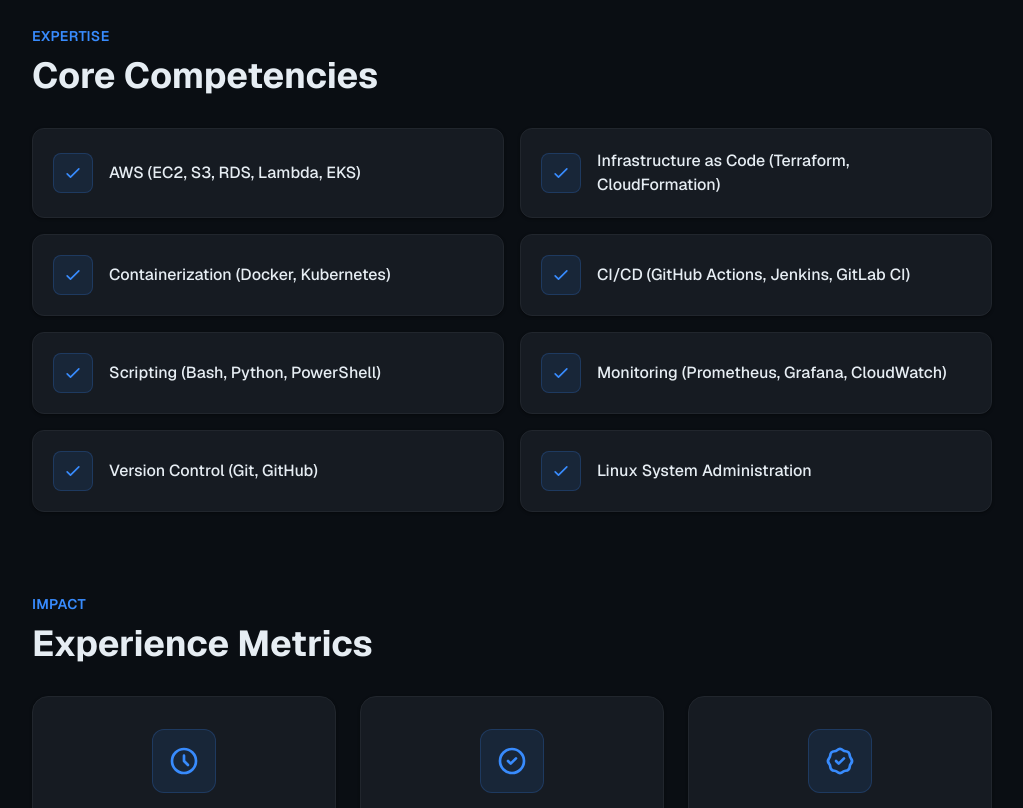
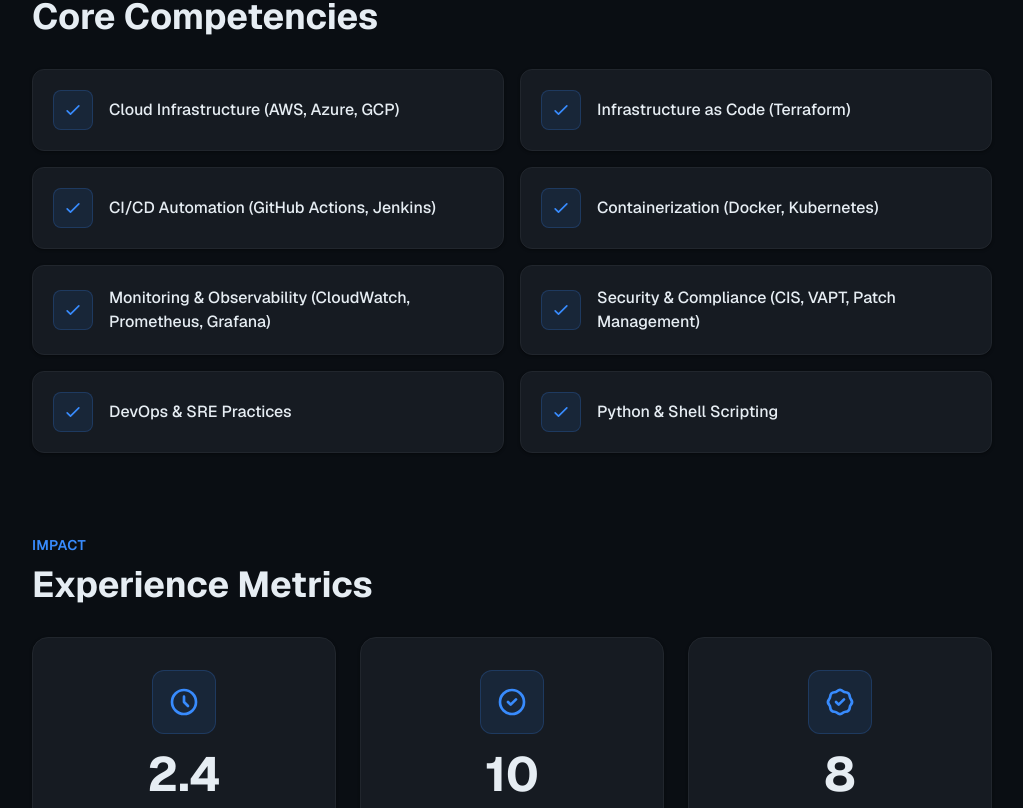
Before and after one commit to digambarrajaram/Digambar-Portfolio, a Next.js app: page /resume in a window 1280 px wide. Shown: the part 1187-1995 px from the top of the page, without its empty margins (128-1151 px from the left). Built offline with nearby package versions, Linux system fonts and the light colour scheme.

Commit message:
updated the content

```diff
--- a/app/about/page.tsx
+++ b/app/about/page.tsx
@@ -141,8 +141,9 @@
                   {cert.name}
                 </h3>
                 <div className="mt-auto">
-                  <p className="text-sm text-[#9198A1] mb-1 font-medium">{cert.issuer}</p>
-                  <p className="text-xs text-[#656D76]">{cert.year}</p>
+                  <p className="text-sm text-[#9198A1] mb-1 font-medium">{cert.provider}</p>
+                  {cert.duration && <p className="text-xs text-[#656D76]">{cert.duration}</p>}
+                  {cert.specialization && <p className="text-xs text-[#656D76]">{cert.specialization}</p>}
                 </div>
               </div>
             ))}
--- a/app/resume/page.tsx
+++ b/app/resume/page.tsx
@@ -1,5 +1,5 @@
 import type { Metadata } from "next";
-import { personalInfo, about, coreSkills, stats } from "@/data/portfolio";
+import { about, coreSkills, stats } from "@/data/portfolio";
 
 export const metadata: Metadata = {
   title: "Resume | Digambar Rajaram",
@@ -49,8 +49,8 @@
             </p>
 
             <a
-              href={personalInfo.resumeFile}
-              download="digambar_rajaram_resume.pdf"
+              href="/resume.txt"
+              download="digambar_rajaram_resume.txt"
               className="inline-flex items-center px-8 py-4 text-sm font-semibold text-white bg-[#388BFD] hover:bg-[#539BFF] rounded-lg transition-colors duration-200"
             >
               <svg
@@ -86,7 +86,7 @@
 
           <div className="glass-card p-8 rounded-xl border border-[#30363D]">
             <p className="text-[#9198A1] text-lg leading-relaxed">
-              {about.summary}
+              {about.headline}
             </p>
           </div>
         </section>
@@ -134,7 +134,7 @@
                 </svg>
               </div>
               <div className="text-5xl font-bold text-[#E6EDF3] mb-2">
-                {stats.yearsExperience}
+                 {stats.experienceYears}
               </div>
               <div className="text-[#9198A1] uppercase tracking-wide text-sm font-semibold">
                 Years Experience
@@ -148,7 +148,7 @@
                 </svg>
               </div>
               <div className="text-5xl font-bold text-[#E6EDF3] mb-2">
-                {stats.projectsCompleted}
+                 {stats.projects}
               </div>
               <div className="text-[#9198A1] uppercase tracking-wide text-sm font-semibold">
                 Projects Deployed
--- a/components/Footer.tsx
+++ b/components/Footer.tsx
@@ -19,7 +19,7 @@
               </span>
             </div>
             <p className="text-sm text-[#9198A1] mb-4">
-              {personalInfo.role}
+              {personalInfo.title}
             </p>
             <p className="text-xs text-[#656D76]">
               Building scalable cloud infrastructure
--- a/components/Header.tsx
+++ b/components/Header.tsx
@@ -16,7 +16,7 @@
                 {personalInfo.name.split(' ')[0]}
               </h1>
               <p className="text-xs text-[#9198A1]">
-                {personalInfo.role}
+                {personalInfo.title}
               </p>
             </div>
           </Link>
--- a/data/portfolio.ts
+++ b/data/portfolio.ts
@@ -1,155 +1,284 @@
 /**
- * PORTFOLIO CONTENT - Single Source of Truth
- *
- * Edit this file to update your entire portfolio website.
- * After making changes:
- * 1. git add data/portfolio.ts
- * 2. git commit -m "Update portfolio content"
- * 3. git push
- * 4. Vercel auto-deploys with your changes
+ * PORTFOLIO — SINGLE SOURCE OF TRUTH
+ * Author: Digambar Rajaram
+ * Focus: Infrastructure, DevOps, Cloud & Platform Engineering
+ * Philosophy: Production-first, security-aware, automation-driven
  */
 
+
+// Personal Info
 export const personalInfo = {
   name: "Digambar Rajaram",
-  role: "Infrastructure & DevOps",
-  tagline: "Building scalable, reliable infrastructure with modern DevOps practices.",
-  description: "Specializing in cloud automation, containerization, and enterprise-grade CI/CD pipelines.",
-  email: "digambarrajaram2@gmail.com", // UPDATE THIS
-  location: "Remote / Available Worldwide",
-  image: "/Digambar_Photo.png",
-  resumeFile: "/resume.pdf",
+  title: "Infrastructure & DevOps Engineer",
+  location: "India",
+  phone: "+91-7353570952",
+  email: "digambarrajaram2@gmail.com",
 };
 
 export const socialLinks = {
   github: "https://github.com/digambarrajaram",
-  linkedin: "https://www.linkedin.com/in/digambar-rajaram-8371b51a5/", // UPDATE THIS
+  linkedin: "https://www.linkedin.com/in/digambarrajaram",
 };
 
+// About Section
 export const about = {
+  headline: "Designing Secure, Reliable, and Production-Grade Cloud Platforms",
   intro: [
-    "I'm a DevOps and Cloud Engineer with a passion for building scalable, reliable infrastructure that powers modern applications. My journey in technology has been driven by a commitment to automation, efficiency, and continuous improvement. With extensive experience in cloud platforms, infrastructure as code, and CI/CD pipelines, I help organizations transform their development and deployment processes. I believe in implementing best practices that enable teams to deliver value faster while maintaining high standards of quality and security."
+    "Infrastructure & DevOps Engineer with 2.4+ years of enterprise experience supporting large-scale, regulated government platforms.",
+    "Strong background in VMware vSphere, Linux, Windows Server, and datacenter operations, combined with hands-on cloud-native DevOps practices on AWS.",
+    "I bring a production-first mindset — focusing on reliability, security, observability, and automation. My work spans traditional infrastructure operations through to modern IaC-driven cloud architectures, CI/CD automation, and incident-driven platform engineering."
   ],
-  summary: "DevOps and Cloud Engineer with extensive experience in designing, implementing, and maintaining scalable cloud infrastructure. Proven track record of automating deployment processes, reducing costs, and improving system reliability. Skilled in AWS, Terraform, Docker, Kubernetes, and CI/CD pipelines.",
+  branding: [
+    "Production-first engineering mindset",
+    "Automation over manual operations",
+    "Security, compliance, and auditability by design",
+    "Strong infrastructure fundamentals with modern DevOps execution",
+    "Continuous learning and ownership-driven growth",
+  ],
 };
 
+// Skills Section
+export const skills = {
+  cloudDevOps: [
+    "AWS (EC2, S3, IAM, Lambda, API Gateway, CloudFront, App Runner)",
+    "Terraform (Infrastructure as Code)",
+    "Git & GitHub Actions (OIDC-based CI/CD)",
+    "Jenkins",
+  ],
+  containersAutomation: [
+    "Docker (multi-stage builds)",
+    "Kubernetes (working knowledge)",
+    "Ansible",
+    "Python",
+    "Shell scripting",
+  ],
+  monitoringObservability: [
+    "Amazon CloudWatch",
+    "Prometheus",
+    "Grafana",
+  ],
+  infrastructureOS: [
+    "VMware vSphere",
+    "Windows Server Administration",
+    "Linux (Ubuntu)",
+    "Datacenter Operations",
+  ],
+  securityOperations: [
+    "OS hardening (CIS-aligned)",
+    "Patch management",
+    "VAPT coordination & remediation",
+    "Capacity planning",
+    "License management & compliance",
+  ],
+  applicationPlatforms: [
+    "FastAPI",
+    "REST APIs",
+    "Next.js",
+  ],
+  exploratoryTools: [
+    "Codeium",
+    "Brainboard",
+    "K8sGPT",
+    "Vercel",
+    "Gradio",
+    "Clerk",
+    "Amazon Bedrock",
+    "SageMaker",
+    "Langfuse",
+    "Semgrep",
+    "S3 Vector Storage",
+  ],
+};
+
+// Experience Section
 export const experience = [
   {
-    title: "Assistant Manager – Infrastructure & DevOps ",
-    company: "Protean eGov Technologies Ltd", // UPDATE THIS
-    period: "Mar 2023 – Jun 2025",
+    company: "Protean eGov Technologies Ltd (formerly NSDL eGov Infrastructure Ltd)",
+    location: "Mumbai, Maharashtra, India",
+    role: "Assistant Manager – Infrastructure & DevOps",
+    duration: "Mar 2023 – Jun 2025",
+    domain: "National Pension System (NPS) – Government Financial Platform",
     responsibilities: [
-      "Designed and implemented multi-region AWS infrastructure using Terraform",
-      "Built automated CI/CD pipelines reducing deployment time by 60%",
-      "Managed Kubernetes clusters for containerized applications",
-      "Implemented monitoring and alerting solutions using Prometheus and Grafana",
+      "Owned day-to-day infrastructure operations for a mission-critical government financial platform",
+      "Managed VMware vSphere environments supporting production and non-production workloads",
+      "Administered Windows Server lifecycle: provisioning, patching, monitoring, and decommissioning",
+      "Handled Linux-based systems for application and support workloads",
+      "Led and coordinated infrastructure operations activities across a multi-member team",
+      "Performed capacity planning for compute, storage, and virtualization layers",
+      "Executed OS hardening activities aligned with internal security baselines",
+      "Planned and executed patch management cycles with minimal service impact",
+      "Coordinated VAPT activities with security teams and tracked remediation",
+      "Managed infrastructure licensing and compliance documentation",
+      "Participated in incident response, root-cause analysis, and change management",
+      "Worked closely with application, security, and audit teams to maintain SLA and compliance",
+    ],
+    internalProjects: [
+      {
+        title: "Infrastructure Inventory Management System",
+        description: "Designed and developed an internal inventory management tool to track hardware, software, licenses, and ownership across environments.",
+        impact: [
+          "Improved asset visibility and ownership tracking",
+          "Reduced manual effort during audits and compliance reviews",
+          "Enhanced readiness for internal and external audits",
+        ],
+      },
+    ],
+    achievements: [
+      "Promoted to Assistant Manager in March 2024 based on performance and operational ownership",
+      "Recognized for reliability, incident ownership, and cross-team coordination",
     ],
   },
 ];
 
-export const skills = {
-  "Cloud Platforms": ["Amazon Web Services (AWS)", "Microsoft Azure", "Google Cloud Platform"],
-  "Infrastructure as Code": ["Terraform", "AWS CloudFormation", "Ansible"],
-  "Containerization & Orchestration": ["Docker", "Kubernetes", "Amazon ECS/EKS"],
-  "CI/CD Tools": ["GitHub Actions", "Jenkins", "GitLab CI"],
-  "Scripting": ["Bash", "Python", "PowerShell"],
-  "Monitoring": ["Prometheus", "Grafana", "CloudWatch"],
-  "Version Control": ["Git", "GitHub"],
-  "Linux System Administration": ["Ubuntu", "CentOS", "RHEL"],
-};
-
-export const coreSkills = [
-  "AWS (EC2, S3, RDS, Lambda, EKS)",
-  "Infrastructure as Code (Terraform, CloudFormation)",
-  "Containerization (Docker, Kubernetes)",
-  "CI/CD (GitHub Actions, Jenkins, GitLab CI)",
-  "Scripting (Bash, Python, PowerShell)",
-  "Monitoring (Prometheus, Grafana, CloudWatch)",
-  "Version Control (Git, GitHub)",
-  "Linux System Administration",
-];
-
-export const technologies = [
-  { category: "Cloud Platforms", skills: "AWS, Azure, Google Cloud" },
-  { category: "Infrastructure as Code", skills: "Terraform, CloudFormation" },
-  { category: "Containerization", skills: "Docker, Kubernetes, ECS" },
-  { category: "CI/CD", skills: "GitHub Actions, Jenkins, GitLab CI" },
-  { category: "Scripting", skills: "Bash, Python, PowerShell" },
-  { category: "Monitoring", skills: "Prometheus, Grafana, CloudWatch" },
-];
-
-export const certifications = [
+// Projects Section (deduplicated, valid structure)
+export const projects = [
   {
-    name: "AWS Certified Solutions Architect - Associate",
-    issuer: "Amazon Web Services",
-    year: "2023", // UPDATE THIS
+    title: "AI-Driven DevOps Incident Management on AWS",
+    category: "Core DevOps / SRE",
+    description: "Production-style incident simulation platform to evaluate AWS DevOps Agent using real infrastructure, CI/CD events, and deterministic failures.",
+    architecture: [
+      "Terraform IaC with bootstrap + application scopes",
+      "GitHub Actions CI/CD with OIDC",
+      "API Gateway + Lambda with CloudWatch telemetry",
+      "Failure injection, rollback, and teardown workflows",
+    ],
+    technologies: ["AWS", "Terraform", "GitHub Actions", "Lambda", "CloudWatch"],
+    links: { github: "https://github.com/digambarrajaram" },
   },
   {
-    name: "Certified Kubernetes Administrator (CKA)",
-    issuer: "Cloud Native Computing Foundation",
-    year: "2023", // UPDATE THIS
+    title: "Production AWS Multi-AZ Web Stack – Terraform Architecture Review",
+    category: "Core DevOps / Cloud Architecture",
+    description: "Deep architectural review of a production-grade, three-tier AWS stack focusing on availability, security, traffic flow, and operational risk.",
+    highlights: [
+      "Multi-AZ VPC with public, private-app, private-db subnets",
+      "ALB → ASG (EC2) → RDS MySQL + ElastiCache Redis",
+      "IMDSv2, Secrets Manager, CloudWatch logging",
+      "Identified WAF, VPC endpoint, and egress-hardening gaps",
+    ],
+    technologies: ["AWS", "Terraform", "ALB", "EC2", "RDS", "ElastiCache"],
+    links: { github: "https://github.com/digambarrajaram/AWS-Terraform-Multi-AZ-Networking-Load-Balancing-Auto-Scaling-and-Secure-Service-Integration" },
   },
   {
-    name: "HashiCorp Certified: Terraform Associate",
-    issuer: "HashiCorp",
-    year: "2022", // UPDATE THIS
+    title: "Scalable & Secure AWS EKS Infrastructure Automation",
+    category: "Core DevOps / Kubernetes",
+    description: "Terraform-driven provisioning of a production-ready AWS EKS cluster with secure networking, IAM, and managed node groups.",
+    highlights: [
+      "Multi-AZ VPC with private worker nodes",
+      "IAM roles for service accounts (IRSA)",
+      "Managed node groups and security groups",
+      "Production-ready kubeconfig and outputs",
+    ],
+    technologies: ["AWS", "EKS", "Terraform", "Kubernetes", "IAM"],
+    links: { github: "https://github.com/digambarrajaram" },
+  },
+  {
+    title: "Infrastructure-as-Code: Flask App in Private AWS VPC",
+    category: "DevOps / IaC",
+    description: "Secure deployment of a Flask application inside a private AWS VPC using Terraform, CI/CD, and best-practice networking patterns.",
+    technologies: ["Terraform", "AWS", "EC2", "RDS", "CI/CD"],
+    links: { github: "https://github.com/digambarrajaram" },
+  },
+  {
+    title: "Cybersecurity Analyzer",
+    category: "DevSecOps",
+    description: "Cloud-native static code analysis platform using Semgrep and MCP orchestration, designed for multi-cloud deployments.",
+    technologies: ["Python", "Semgrep", "Terraform", "AWS", "Azure", "GCP"],
+    links: { github: "https://github.com/digambarrajaram/Cybersecurity-Analyzer" },
+  },
+  {
+    title: "AI Digital Twin – Cloud-Native Platform",
+    category: "Cloud-Native / AI Platform",
+    description: "End-to-end AI Digital Twin with serverless backend, persistent memory, and automated AWS infrastructure.",
+    technologies: ["AWS", "Terraform", "FastAPI", "Next.js", "GitHub Actions"],
+    links: { github: "https://github.com/digambarrajaram" },
+  },
+  {
+    title: "IdeaGen Pro – AI SaaS Business Idea Generator",
+    category: "Full-Stack AI SaaS",
+    description: "Subscription-based AI SaaS platform that generates business ideas using streaming GenAI responses with authentication and billing.",
+    highlights: [
+      "Real-time SSE-based AI streaming",
+      "Clerk authentication & subscription management",
+      "Next.js + FastAPI full-stack architecture",
+      "Production-ready SaaS deployment patterns",
+    ],
+    technologies: ["Next.js", "FastAPI", "TypeScript", "OpenAI", "Clerk"],
+    links: { github: "https://github.com/digambarrajaram" },
+  },
+  {
+    title: "MediNotes Pro – AI Healthcare SaaS",
+    category: "AI SaaS / Healthcare",
+    description: "AI-powered healthcare consultation assistant that transforms doctor's notes into professional summaries, action items, and patient-friendly communications.",
+    highlights: [
+      "HIPAA-aware architecture and secure authentication",
+      "Streaming AI responses with structured outputs",
+      "Containerized deployment with Docker",
+      "Modern, responsive UI with dark mode",
+    ],
+    technologies: ["Next.js", "FastAPI", "Docker", "OpenAI", "Clerk"],
+    links: { github: "https://github.com/digambarrajaram" },
+  },
+  {
+    title: "PromptOps – AI-Powered DevOps Experimentation",
+    category: "DevOps / AI Tooling",
+    description: "Exploration of AI-assisted DevOps workflows focusing on prompt-driven automation and operational efficiency.",
+    technologies: ["AI", "DevOps", "Automation"],
+    links: { github: "https://github.com/digambarrajaram" },
   },
 ];
 
-export const projects = [
+// Technologies (flattened for Home page)
+export const technologies = [
+  "AWS", "Terraform", "Next.js", "FastAPI", "GitHub Actions", "Python", "Docker", "TypeScript", "Clerk", "OpenAI", "Kubernetes", "Ansible", "Prometheus", "Grafana", "Semgrep", "S3 Vector Storage", "Amazon Bedrock", "SageMaker", "Langfuse", "Vercel", "Gradio"
+];
+
+// Core Skills (for Resume)
+export const coreSkills = [
+  "Cloud Infrastructure (AWS, Azure, GCP)",
+  "Infrastructure as Code (Terraform)",
+  "CI/CD Automation (GitHub Actions, Jenkins)",
+  "Containerization (Docker, Kubernetes)",
+  "Monitoring & Observability (CloudWatch, Prometheus, Grafana)",
+  "Security & Compliance (CIS, VAPT, Patch Management)",
+  "DevOps & SRE Practices",
+  "Python & Shell Scripting",
+];
+
+// Stats (for Resume)
+export const stats = {
+  experienceYears: 2.4,
+  projects: 10,
+  certifications: 8,
+};
+
+// Certifications
+export const certifications = [
   {
-    title: "AWS Multi-AZ Infrastructure with Terraform",
-    problem: "Design a highly available, fault-tolerant infrastructure for a production application with automatic failover capabilities.",
-    solution: "Implemented multi-AZ architecture using Terraform across 3 availability zones with load balancing, auto-scaling, and automated disaster recovery.",
-    techStack: ["AWS", "Terraform", "VPC", "EC2", "RDS", "Route53", "CloudWatch"],
-    architecture: "Multi-tier architecture with separate subnets for web, application, and database layers. Implemented NAT gateways, bastion hosts, and security groups following AWS best practices.",
+    name: "Cloud & DevOps Upskilling Program",
+    provider: "Learnbay (Microsoft Collaboration)",
+    duration: "Feb 2025 – Dec 2025",
   },
   {
-    title: "GitHub Actions CI/CD Pipeline",
-    problem: "Automate build, test, and deployment process for a microservices application with zero-downtime deployments.",
-    solution: "Created comprehensive GitHub Actions workflows with automated testing, security scanning, Docker image building, and progressive deployment to production.",
-    techStack: ["GitHub Actions", "Docker", "Kubernetes", "AWS EKS", "Helm", "SonarQube"],
-    architecture: "Multi-stage pipeline with parallel test execution, automated rollback on failure, and blue-green deployment strategy for production releases.",
+    name: "Java Full Stack Development",
+    provider: "TalentSprint",
+    duration: "Mar 2023 – Jun 2023",
   },
   {
-    title: "Dockerized Application Deployment",
-    problem: "Containerize and orchestrate a monolithic application for improved scalability and resource utilization.",
-    solution: "Migrated application to containerized architecture with Docker, implemented Kubernetes orchestration, and established automated scaling policies.",
-    techStack: ["Docker", "Kubernetes", "Helm", "Prometheus", "Grafana", "ELK Stack"],
-    architecture: "Microservices-based deployment with service mesh for inter-service communication, centralized logging, and real-time monitoring dashboards.",
+    name: "Java Full Stack Development",
+    provider: "Q-J Spiders",
+    duration: "Aug 2022 – Feb 2023",
   },
   {
-    title: "Infrastructure Monitoring & Alerting System",
-    problem: "Establish comprehensive monitoring solution to proactively detect and respond to infrastructure issues.",
-    solution: "Deployed Prometheus and Grafana stack with custom dashboards, alert rules, and integration with PagerDuty for incident management.",
-    techStack: ["Prometheus", "Grafana", "AlertManager", "PagerDuty", "Node Exporter"],
-    architecture: "Distributed monitoring architecture with metric collection, aggregation, visualization, and multi-channel alerting (Slack, Email, SMS).",
+    name: "AI Engineer – MLOps Track",
+    specialization: "Deploy GenAI & Agentic AI at Scale",
+    provider: "Udemy",
   },
   {
-    title: "Automated Backup & Disaster Recovery",
-    problem: "Implement automated backup strategy with defined RPO/RTO for critical databases and application data.",
-    solution: "Created automated backup pipelines using AWS services with cross-region replication, point-in-time recovery, and regular restore testing.",
-    techStack: ["AWS Backup", "S3", "Lambda", "CloudWatch Events", "SNS", "DynamoDB"],
-    architecture: "Scheduled backup automation with lifecycle policies, encryption at rest, cross-region replication, and automated compliance reporting.",
+    name: "PromptOps – AI-Powered DevOps",
+    provider: "Udemy",
   },
   {
-    title: "Kubernetes Cluster Setup & Management",
-    problem: "Deploy production-ready Kubernetes cluster with security hardening, networking, and persistent storage.",
-    solution: "Provisioned EKS cluster with node groups, implemented RBAC, network policies, ingress controllers, and integrated with AWS services.",
-    techStack: ["AWS EKS", "kubectl", "Helm", "Calico", "AWS ALB Ingress", "EBS CSI"],
-    architecture: "Production-grade cluster with multiple node groups, pod security policies, encrypted secrets management, and automated certificate rotation.",
+    name: "Complete VMware vSphere ESXi & vCenter Administration",
+    provider: "Udemy",
   },
 ];
-
-
-export const stats = {
-  yearsExperience: "5+",
-  projectsCompleted: "50+",
-  certifications: "3",
-};
-
-export const metadata = {
-  siteTitle: "Digambar Rajaram | DevOps & Cloud Engineer",
-  siteDescription: "DevOps & Cloud Engineer specializing in AWS, Terraform, Kubernetes, and CI/CD automation. Building scalable infrastructure solutions.",
-  siteUrl: "https://your-domain.com", // UPDATE AFTER DEPLOYMENT
-  author: "Digambar Rajaram",
-};
```
Also changed, not shown: app/page.tsx (+5 -4 lines), app/projects/page.tsx (+65 -71 lines).
